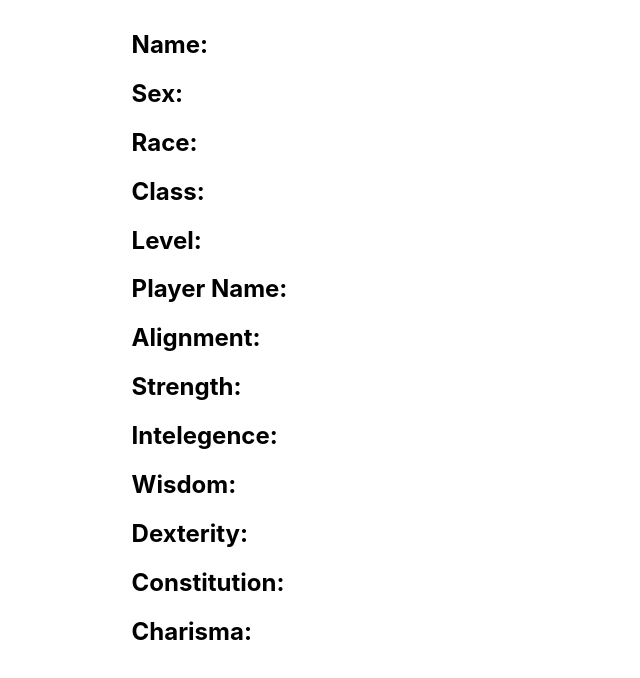
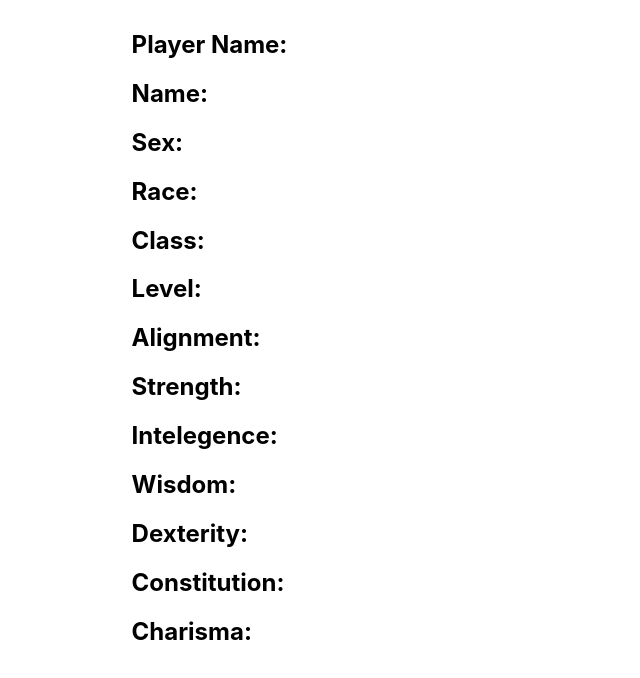
Before and after one commit to erin-davis/chara-generator, a React (Create React App) app: page /final in a window 1280 px wide. Shown: the top 678 px of the page, without its empty margins (0-640 px from the left). Built offline with nearby package versions, Linux system fonts and the light colour scheme; no server answers; the HTML template or start-up script is replaced by a standard one.

Commit message:
finished functionality of welcome page player name input! as well as further routing.

```diff
--- a/src/components/Forms/PCSInfo.js
+++ b/src/components/Forms/PCSInfo.js
@@ -5,15 +5,16 @@ const CharaInputMapped = props =>{
   console.log(
   "from in side pcs info this is finalInput", props.finalInput);
   console.log("from inside pcsinfo this is dndStats", props.dndStats);
+  console.log("this is the player name!!!", props.savedPlayerName)
   return(
     <div className="chara-input">
         <section className="attributes-chara">
+          <h2>Player Name: {props.savedPlayerName[0].player_name}</h2>
           <h2>Name: {props.finalInput[0].character_name}</h2>
           <h2>Sex: {props.finalInput[0].sex}</h2>
           <h2>Race: {props.finalInput[0].dnd_race}</h2>
           <h2>Class: {props.finalInput[0].dnd_class}</h2>
           <h2>Level: {props.finalInput[0].chara_level}</h2>
-          <h2>Player Name: {props.finalInput[0].player_name}</h2>
           <h2>Alignment: {props.finalInput[0].dnd_alignment}</h2>
         </section>
         <section className="dnd-attribute-points">
--- a/src/components/Routes.js
+++ b/src/components/Routes.js
@@ -10,6 +10,21 @@ import PCSInfo from './Forms/PCSInfo.js';
 
 
 function Routes(props){
+  //processing player name from WelcomePage
+  const [savedPlayerName, setSavedPlayerName] = useState([
+    {
+      player_name: ""
+    }
+  ])
+
+  const addNewPlayerName = play =>{
+    const newPlayerName = {
+      player_name: play.player_name
+    }
+    setSavedPlayerName([newPlayerName]);
+  }
+
+  //processing form info from PCSForm
   const [finalInput, setFinalInput] = useState([
     {
       id: "",
@@ -23,16 +38,6 @@ function Routes(props){
     }
   ]);
 
-  const [dndStats, setDndStats] = useState([
-    {
-      str: '',
-      int: "",
-      wis: "",
-      dex: '',
-      con: '',
-      cha: ""
-    }
-  ])
 
   const addNewChara = char =>{
     const newChara = {
@@ -48,8 +53,21 @@ function Routes(props){
     setFinalInput([newChara]);
   }
 
-  const addNewAttributes = attr =>{
-    const newAttributes ={
+  //processing dnd Stats that the player chooses
+
+  const [dndStats, setDndStats] = useState([
+    {
+      str: '',
+      int: "",
+      wis: "",
+      dex: '',
+      con: '',
+      cha: ""
+    }
+  ])
+
+  const addNewDndStats = attr =>{
+    const newDndStats ={
       str: attr.str,
       int: attr.int,
       wis: attr.wis,
@@ -57,26 +75,29 @@ function Routes(props){
       con: attr.con,
       cha: attr.cha
     }
-    setDndStats([newAttributes])
+    setDndStats([newDndStats])
   }
   return (
     <Router>
       <Switch>
         <Route exact path="/">
-          <WelcomePage
-          />
+          <WelcomePage addNewPlayerName={addNewPlayerName}/>
         </Route>
         <Route path="/use">
           <GeneratorUse />
         </Route>
         <Route path="/final">
-         <PCSInfo finalInput={finalInput} dndStats={dndStats}/>
+         <PCSInfo
+          finalInput={finalInput}
+          dndStats={dndStats}
+          savedPlayerName={savedPlayerName}
+         />
         </Route>
         <Route path="/ability-scores">
           <AbilityScores />
         </Route>
         <Route path="/selection">
-          <PCSForm addNewChara={addNewChara} addNewAttributes={addNewAttributes}/>
+          <PCSForm addNewChara={addNewChara} />
         </Route>
         <Route path="/">
         </Route>
--- a/src/components/WelcomePage.js
+++ b/src/components/WelcomePage.js
@@ -1,25 +1,35 @@
 import React, {useState} from "react";
-import {Link} from "react-router-dom";
+import {Link, useHistory} from "react-router-dom";
 //url is /
 
 /*still have to come up with a way for the player_name to get pushed to the final form as well*/
 
 const WelcomePage = (props) =>{
+  //change this history to have it go to /use instead after i'm done testing the name form
+  const history = useHistory();
+
+  const toFinal = () =>{
+    history.push('/use');
+  }
 
   //onclick for the button will take them to GeneratorUse
   const [playerName, setPlayerName] = useState({
-    'player_name': ""
+    player_name: ""
   })
 
+
   const handleChanges = e =>{
-    setPlayerName({...playerName, [e.target.name]: e.target.value});
-    console.log(e.target.value, playerName);
+    setPlayerName({...playerName, [e.target.name]: [e.target.value]});
+    console.log(e.target.value, e.target.name);
   }
 
   const submitForm = e =>{
     e.preventDefault();
-    console.log('it has been submitted');
-    props.addNewChara(playerName.player_name);
+    props.addNewPlayerName(playerName);
+    setPlayerName({
+      player_name: ""
+    })
+    toFinal();
   }
 
   return(
@@ -32,7 +42,7 @@ const WelcomePage = (props) =>{
         </section>
       <section>
         <h2>Ready to go?</h2>
-        <form>
+        <form onSubmit={submitForm}>
           <label htmlFor="player_name">Your Name: </label>
           <input
             type="text"
@@ -43,7 +53,7 @@ const WelcomePage = (props) =>{
             onChange={handleChanges}
           />
         </form>
-        <Link to="/use"><button type='submit'>Start</button></Link>
+        <button type='submit' onClick={submitForm}>Start</button>
       </section>
     </div>
   )
```
